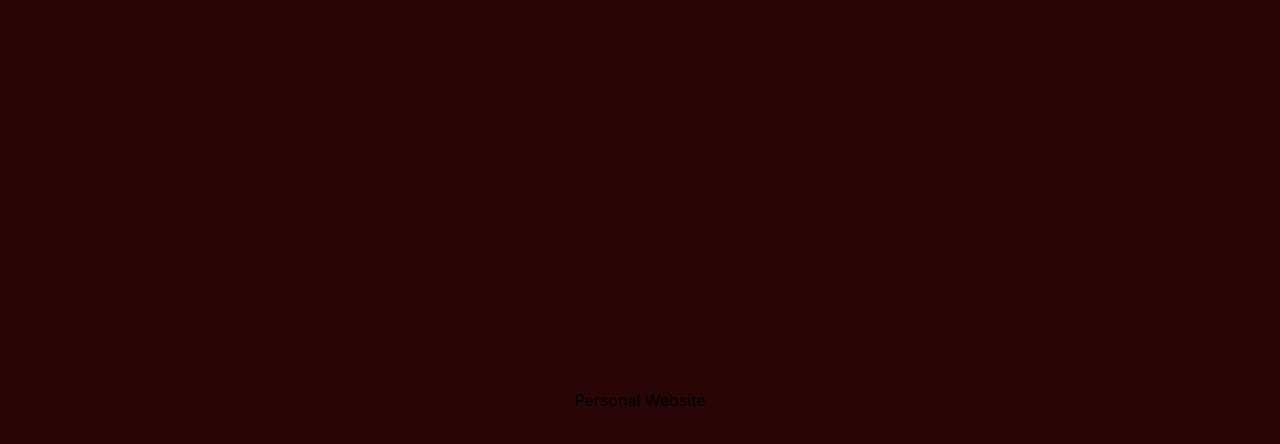
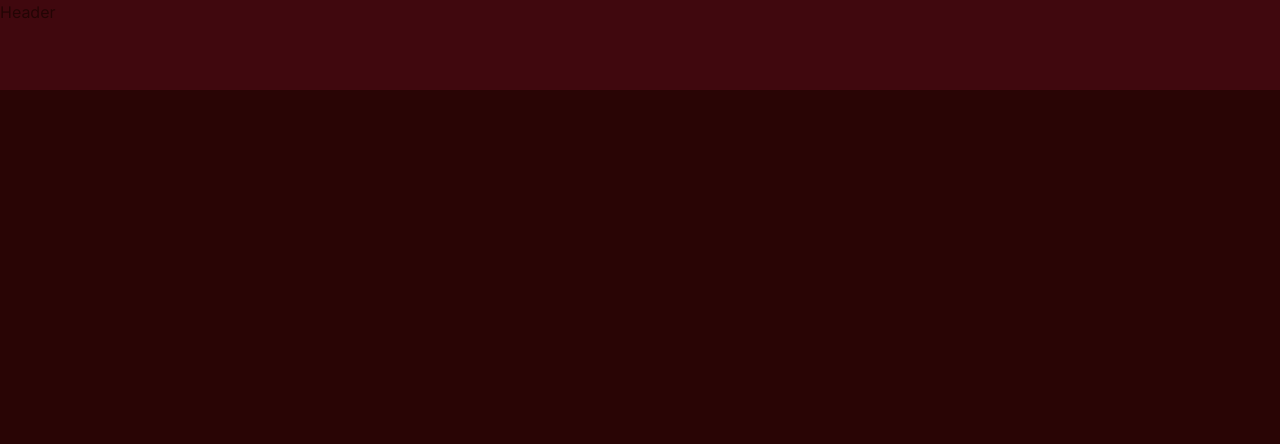
Before and after one commit to ChrisMillerpy/personalsite, a Next.js app: page / in a window 1280 px wide. Shown: the top 444 px of the page. Built offline with nearby package versions, Linux system fonts and the light colour scheme.

Commit message:
Setup basic page.tsx to and setup basic header shape

```diff
--- a/src/app/page.tsx
+++ b/src/app/page.tsx
@@ -1,7 +1,9 @@
+import Header from "@/components/Header";
+
 export default function Home() {
   return (
-    <main className="flex min-h-screen flex-col items-center justify-center bg-darkred-background">
-      <h1>Personal Website</h1>
+    <main className="min-h-screen bg-darkred-background px-36">
+      <Header />
     </main>
   );
 }
--- a/src/components/Header.tsx
+++ b/src/components/Header.tsx
@@ -1,5 +1,9 @@
 const Header = () => {
-  return <div>Header</div>;
+  return (
+    <div className="absolute top-0 left-0 bg-darkred-header opacity-[0.13] w-full h-[90px] z-50">
+      Header
+    </div>
+  );
 };
 
 export default Header;
```
